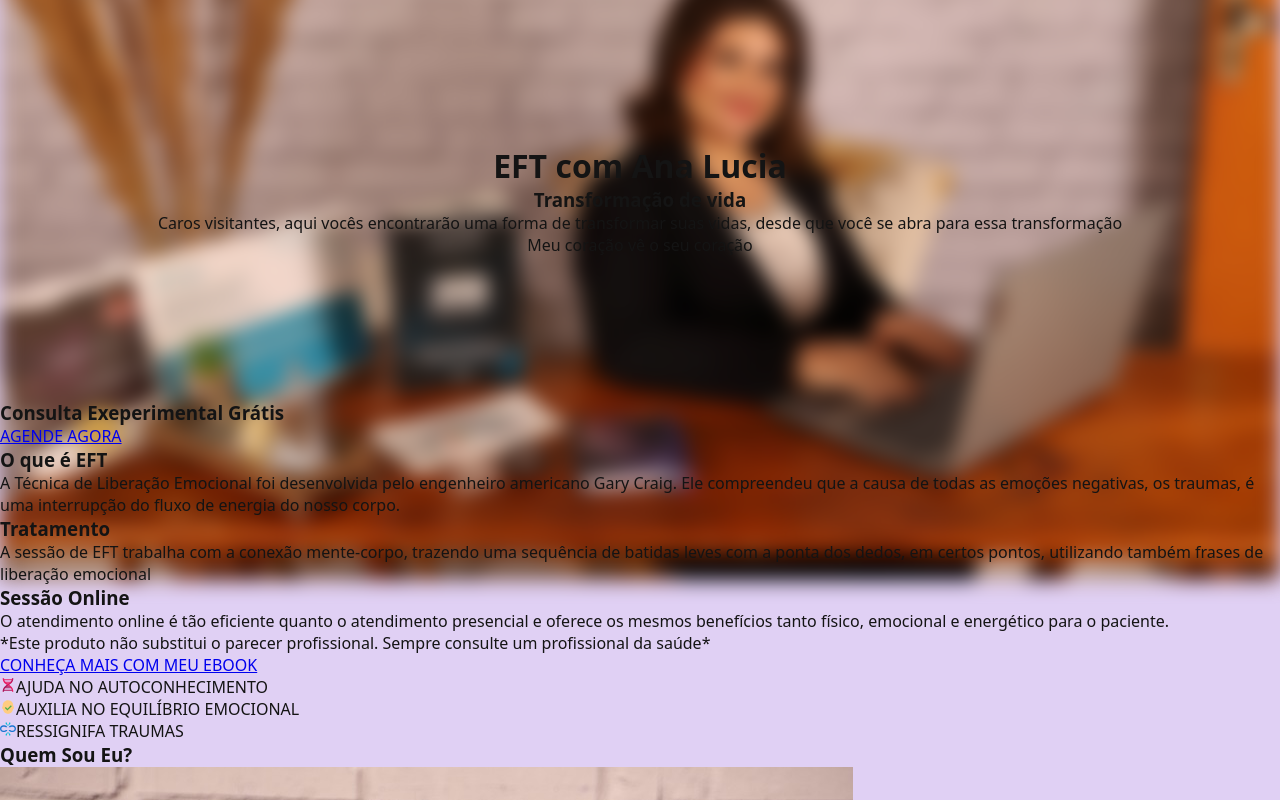
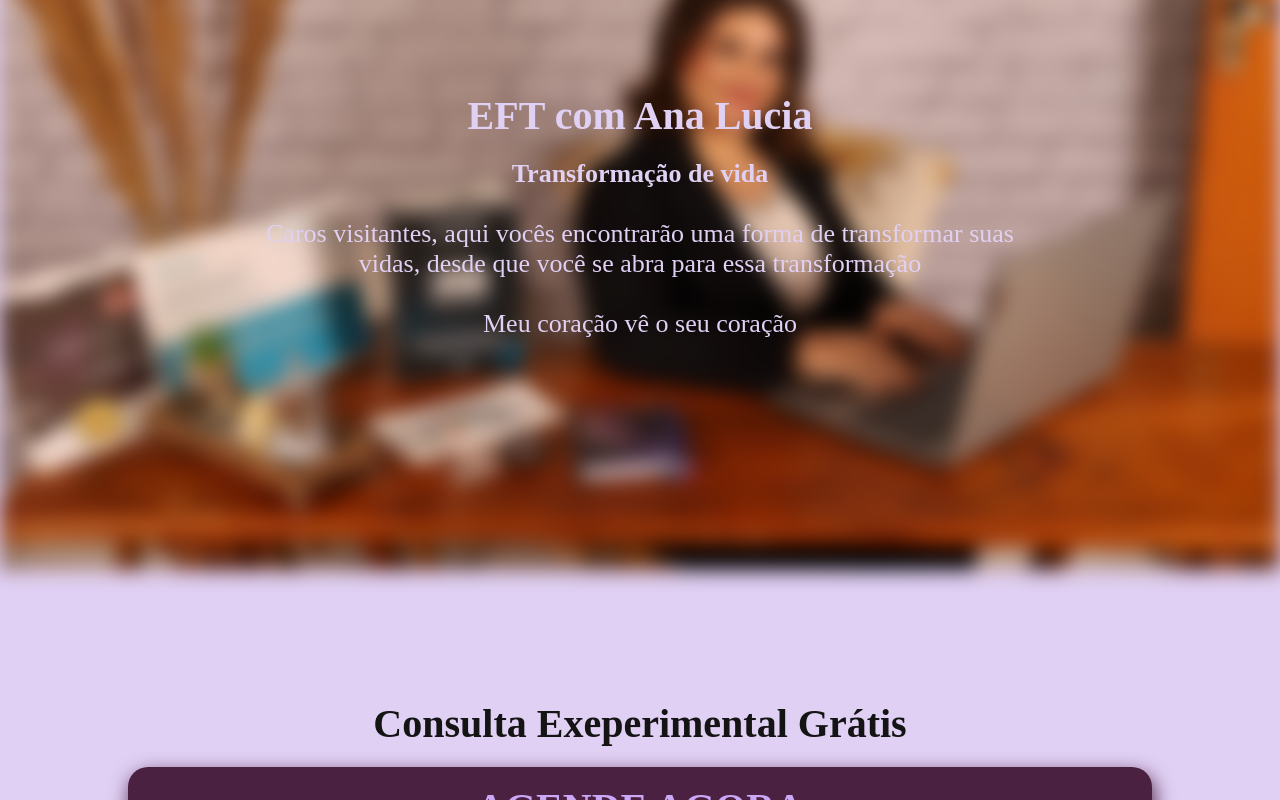
Before and after one commit to KocTeo/landing-page-ana-eft-mobile, a Next.js app: page / in a window 1280 px wide. Shown: the top 800 px of the page. Built offline with nearby package versions, Linux system fonts and the light colour scheme; a web font is replaced by a local one.

Commit message:
style: Adicionando estilo para desktop aos componentes Header, Schudele e a sessão de textos explicativos

```diff
--- a/src/components/AboutEFT/styles.tsx
+++ b/src/components/AboutEFT/styles.tsx
@@ -1,6 +1,29 @@
 import styled from 'styled-components'
 
 export const AboutEFTContainer = styled.div`
+  @media (min-width: 1025px) {
+    display: flex;
+    flex-direction: column;
+    align-items: center;
+    margin: 80px;
+    justify-content: center;
+
+    h3 {
+      font-size: ${props => props.theme.fontSize.xlarge};
+      font-family: ${props => props.theme.fonts.title};
+      color: ${props => props.theme.colors.text};
+
+      margin-bottom: 15px;
+    }
+
+    p {
+      width: 25vw;
+      font-size: ${props => props.theme.fontSize.large};
+      font-family: ${props => props.theme.fonts.title};
+      text-align: justify;
+    }
+  }
+
   @media (max-width: 1024px) {
     display: flex;
     flex-direction: column;
--- a/src/components/Ebook/styles.tsx
+++ b/src/components/Ebook/styles.tsx
@@ -1,6 +1,51 @@
 import styled from 'styled-components'
 
 export const EbookContainer = styled.div`
+  @media (min-width: 1025px) {
+    display: flex;
+    flex-direction: column;
+    align-items: center;
+    margin-bottom: 50px;
+
+    height: 20vh;
+
+    h3 {
+      font-size: ${props => props.theme.fontSize.exLarge};
+      font-family: ${props => props.theme.fonts.title};
+      color: ${props => props.theme.colors.text};
+
+      margin-bottom: 20px;
+    }
+
+    .btn-ebook {
+      display: flex;
+      justify-content: center;
+      align-items: center;
+
+      filter: drop-shadow(2px 7px 10px #4b2142);
+      background: ${props => props.theme.colors.primary};
+      color: ${props => props.theme.colors.secondary};
+
+      border-radius: ${props => props.theme.borderRadius.picture};
+      border: none;
+
+      width: 80%;
+      height: 10vh;
+
+      text-decoration: none;
+
+      font-family: ${props => props.theme.fonts.title};
+      font-weight: ${props => props.theme.fontWeight.bold};
+      font-size: ${props => props.theme.fontSize.exLarge};
+
+      &:hover {
+        transition: 500ms;
+        background-color: ${props => props.theme.colors.secondary};
+        color: ${props => props.theme.colors.text};
+      }
+    }
+  }
+
   @media (max-width: 1024px) {
     height: 15vh;
     display: flex;
--- a/src/components/Header/styles.tsx
+++ b/src/components/Header/styles.tsx
@@ -13,6 +13,33 @@ export const HeaderContainer = styled.div`
     align-items: center;
     justify-content: center;
 
+    margin-bottom: 300px;
+
+    h1 {
+      font-family: ${props => props.theme.fonts.title};
+
+      margin-top: 60px;
+      font-size: ${props => props.theme.fontSize.exLarge};
+      margin-bottom: 20px;
+      color: ${props => props.theme.colors.background};
+    }
+
+    h3 {
+      font-family: ${props => props.theme.fonts.title};
+      margin-bottom: 30px;
+      font-size: ${props => props.theme.fontSize.xlarge};
+      color: ${props => props.theme.colors.background};
+    }
+
+    span {
+      font-family: ${props => props.theme.fonts.title};
+      margin-bottom: 30px;
+      font-size: ${props => props.theme.fontSize.xlarge};
+      color: ${props => props.theme.colors.background};
+      text-align: center;
+      width: 60vw;
+    }
+
     .background-blur {
       filter: blur(10px);
       background-size: contain;
@@ -20,7 +47,7 @@ export const HeaderContainer = styled.div`
       width: 100%;
       height: 80vh;
       z-index: -1;
-      margin-top: 120px;
+      margin-top: 100px;
     }
   }
 
--- a/src/components/Online/index.tsx
+++ b/src/components/Online/index.tsx
@@ -11,10 +11,6 @@ const Online: React.FC = () => {
         oferece os mesmos benefícios tanto físico, emocional e energético para o
         paciente.
       </p>
-      <span>
-        *Este produto não substitui o parecer profissional. Sempre consulte um
-        profissional da saúde*
-      </span>
     </OnlineContainer>
   )
 }
--- a/src/components/Online/styles.tsx
+++ b/src/components/Online/styles.tsx
@@ -1,6 +1,29 @@
 import styled from 'styled-components'
 
 export const OnlineContainer = styled.div`
+  @media (min-width: 1025px) {
+    display: flex;
+    flex-direction: column;
+    align-items: center;
+    margin: 80px;
+    justify-content: center;
+
+    h3 {
+      font-size: ${props => props.theme.fontSize.xlarge};
+      font-family: ${props => props.theme.fonts.title};
+      color: ${props => props.theme.colors.text};
+
+      margin-bottom: 15px;
+    }
+
+    p {
+      width: 25vw;
+      font-size: ${props => props.theme.fontSize.large};
+      font-family: ${props => props.theme.fonts.title};
+      text-align: justify;
+    }
+  }
+
   @media (max-width: 1024px) {
     display: flex;
     flex-direction: column;
--- a/src/components/Schedule/styles.tsx
+++ b/src/components/Schedule/styles.tsx
@@ -1,6 +1,51 @@
 import styled from 'styled-components'
 
 export const ScheduleContainer = styled.div`
+  @media (min-width: 1025px) {
+    display: flex;
+    flex-direction: column;
+    align-items: center;
+    margin-bottom: 50px;
+
+    height: 20vh;
+
+    h3 {
+      font-size: ${props => props.theme.fontSize.exLarge};
+      font-family: ${props => props.theme.fonts.title};
+      color: ${props => props.theme.colors.text};
+
+      margin-bottom: 20px;
+    }
+
+    .btn-schedule {
+      display: flex;
+      justify-content: center;
+      align-items: center;
+
+      filter: drop-shadow(2px 7px 10px #4b2142);
+      background: ${props => props.theme.colors.primary};
+      color: ${props => props.theme.colors.secondary};
+
+      border-radius: ${props => props.theme.borderRadius.picture};
+      border: none;
+
+      width: 80%;
+      height: 10vh;
+
+      text-decoration: none;
+
+      font-family: ${props => props.theme.fonts.title};
+      font-weight: ${props => props.theme.fontWeight.bold};
+      font-size: ${props => props.theme.fontSize.exLarge};
+
+      &:hover {
+        transition: 500ms;
+        background-color: ${props => props.theme.colors.secondary};
+        color: ${props => props.theme.colors.text};
+      }
+    }
+  }
+
   @media (max-width: 1024px) {
     display: flex;
     flex-direction: column;
--- a/src/components/Treatment/styles.tsx
+++ b/src/components/Treatment/styles.tsx
@@ -1,6 +1,29 @@
 import styled from 'styled-components'
 
 export const TreatmentContainer = styled.div`
+  @media (min-width: 1025px) {
+    display: flex;
+    flex-direction: column;
+    align-items: center;
+    margin: 80px;
+    justify-content: center;
+
+    h3 {
+      font-size: ${props => props.theme.fontSize.xlarge};
+      font-family: ${props => props.theme.fonts.title};
+      color: ${props => props.theme.colors.text};
+
+      margin-bottom: 15px;
+    }
+
+    p {
+      width: 25vw;
+      font-size: ${props => props.theme.fontSize.large};
+      font-family: ${props => props.theme.fonts.title};
+      text-align: justify;
+    }
+  }
+
   @media (max-width: 1024px) {
     display: flex;
     flex-direction: column;
--- a/src/pages/index.tsx
+++ b/src/pages/index.tsx
@@ -14,9 +14,11 @@ const Home: NextPage = () => {
     <div>
       <Header />
       <Schedule />
-      <AboutEFT />
-      <Treatment />
-      <Online />
+      <section className="texts">
+        <AboutEFT />
+        <Treatment />
+        <Online />
+      </section>
       <Ebook />
       <Benefits />
       <About />
--- a/src/styles/global.ts
+++ b/src/styles/global.ts
@@ -14,4 +14,13 @@ export default createGlobalStyle`
     font-size: ${props => props.theme.fontSize.normal};
     font-weight: ${props => props.theme.fontWeight.regular};
   }
+
+  @media (min-width: 1025px) {
+    .texts {
+      display: flex;
+      align-items: flex-start;
+      justify-content: center;
+      margin-bottom: 100px;
+    }
+  }
 `
--- a/src/styles/theme.ts
+++ b/src/styles/theme.ts
@@ -15,7 +15,8 @@ const theme = {
     small: "0.75rem",
     normal: "1rem",
     large: "1.313rem",
-    xlarge: "1.625rem"
+    xlarge: "1.625rem",
+    exLarge: "2.5rem"
   },
 
   fontWeight: {
```
